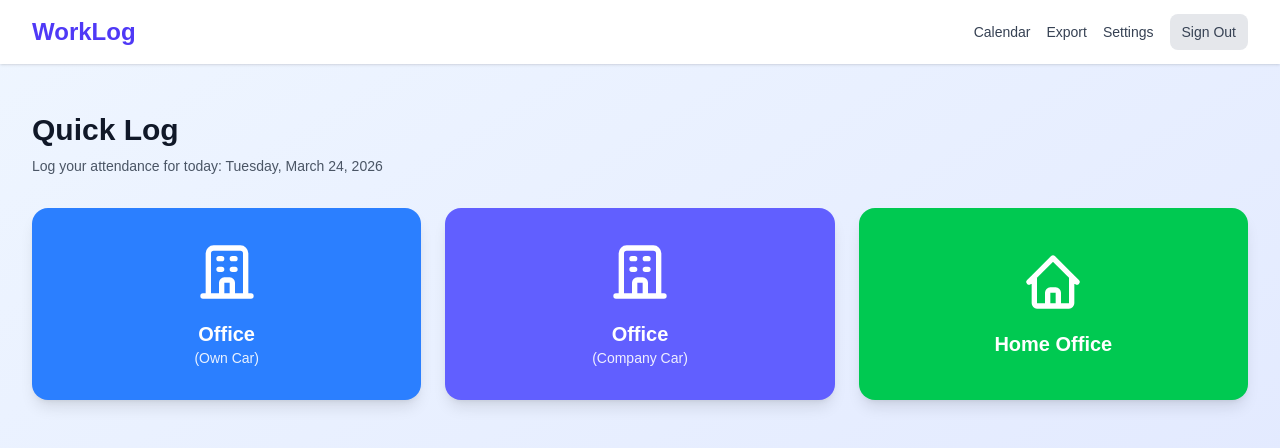
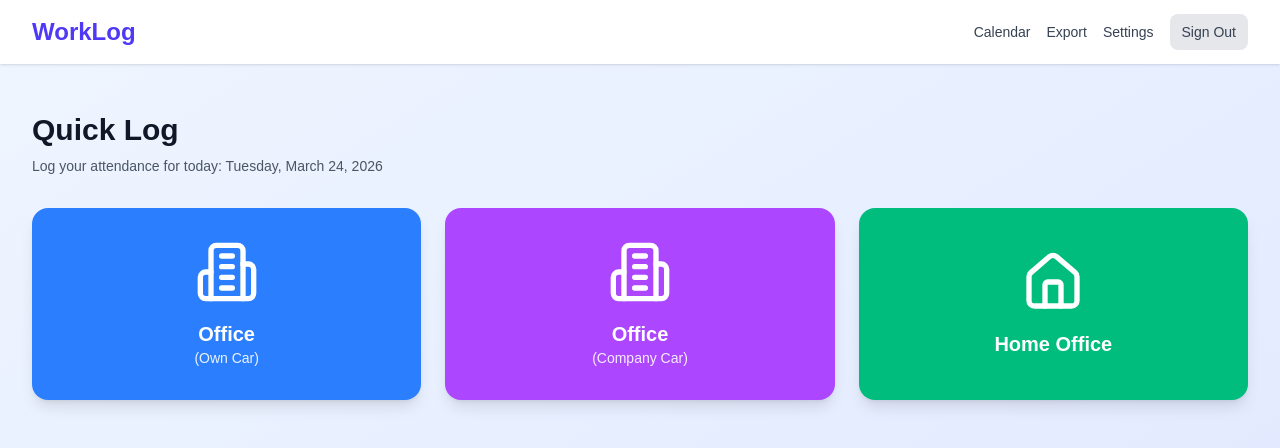
Before and after one commit to kuehnleon/daydesk, a Next.js app: page /dashboard in a window 1280 px wide. Shown: the top 448 px of the page. Built offline with nearby package versions, Linux system fonts and the light colour scheme; no server answers.

Commit message:
Update dashboard to use Lucide icons and consistent colors
Use Building2, Home, Check icons; match calendar color scheme

```diff
--- a/src/app/dashboard/page.tsx
+++ b/src/app/dashboard/page.tsx
@@ -4,6 +4,7 @@ import { useState, useEffect } from 'react'
 import { format } from 'date-fns'
 import { signOut } from 'next-auth/react'
 import { useToast } from '@/components/ui/toast'
+import { Building2, Home, Check } from 'lucide-react'
 
 type AttendanceType = 'office' | 'home' | null
 type TransportType = 'own_car' | 'company_car' | null
@@ -158,24 +159,10 @@ export default function Dashboard() {
           >
             {isSelected('office', 'own_car') && (
               <div className="absolute top-3 right-3 rounded-full bg-white p-1">
-                <svg className="h-4 w-4 text-blue-600" fill="none" stroke="currentColor" viewBox="0 0 24 24">
-                  <path strokeLinecap="round" strokeLinejoin="round" strokeWidth={3} d="M5 13l4 4L19 7" />
-                </svg>
+                <Check className="h-4 w-4 text-blue-600" strokeWidth={3} />
               </div>
             )}
-            <svg
-              className="h-16 w-16 mb-4"
-              fill="none"
-              stroke="currentColor"
-              viewBox="0 0 24 24"
-            >
-              <path
-                strokeLinecap="round"
-                strokeLinejoin="round"
-                strokeWidth={2}
-                d="M19 21V5a2 2 0 00-2-2H7a2 2 0 00-2 2v16m14 0h2m-2 0h-5m-9 0H3m2 0h5M9 7h1m-1 4h1m4-4h1m-1 4h1m-5 10v-5a1 1 0 011-1h2a1 1 0 011 1v5m-4 0h4"
-              />
-            </svg>
+            <Building2 className="h-16 w-16 mb-4" />
             <span className="text-xl font-semibold">Office</span>
             <span className="text-sm opacity-90">(Own Car)</span>
           </button>
@@ -183,28 +170,14 @@ export default function Dashboard() {
           <button
             onClick={() => logAttendance('office', 'company_car')}
             disabled={isLoading}
-            className={getButtonClasses('office', 'company_car', 'bg-indigo-500', 'hover:bg-indigo-600', 'bg-indigo-600', 'ring-indigo-300', 'dark:ring-indigo-400')}
+            className={getButtonClasses('office', 'company_car', 'bg-purple-500', 'hover:bg-purple-600', 'bg-purple-600', 'ring-purple-300', 'dark:ring-purple-400')}
           >
             {isSelected('office', 'company_car') && (
               <div className="absolute top-3 right-3 rounded-full bg-white p-1">
-                <svg className="h-4 w-4 text-indigo-600" fill="none" stroke="currentColor" viewBox="0 0 24 24">
-                  <path strokeLinecap="round" strokeLinejoin="round" strokeWidth={3} d="M5 13l4 4L19 7" />
-                </svg>
+                <Check className="h-4 w-4 text-purple-600" strokeWidth={3} />
               </div>
             )}
-            <svg
-              className="h-16 w-16 mb-4"
-              fill="none"
-              stroke="currentColor"
-              viewBox="0 0 24 24"
-            >
-              <path
-                strokeLinecap="round"
-                strokeLinejoin="round"
-                strokeWidth={2}
-                d="M19 21V5a2 2 0 00-2-2H7a2 2 0 00-2 2v16m14 0h2m-2 0h-5m-9 0H3m2 0h5M9 7h1m-1 4h1m4-4h1m-1 4h1m-5 10v-5a1 1 0 011-1h2a1 1 0 011 1v5m-4 0h4"
-              />
-            </svg>
+            <Building2 className="h-16 w-16 mb-4" />
             <span className="text-xl font-semibold">Office</span>
             <span className="text-sm opacity-90">(Company Car)</span>
           </button>
@@ -212,28 +185,14 @@ export default function Dashboard() {
           <button
             onClick={() => logAttendance('home', null)}
             disabled={isLoading}
-            className={getButtonClasses('home', null, 'bg-green-500', 'hover:bg-green-600', 'bg-green-600', 'ring-green-300', 'dark:ring-green-400')}
+            className={getButtonClasses('home', null, 'bg-emerald-500', 'hover:bg-emerald-600', 'bg-emerald-600', 'ring-emerald-300', 'dark:ring-emerald-400')}
           >
             {isSelected('home', null) && (
               <div className="absolute top-3 right-3 rounded-full bg-white p-1">
-                <svg className="h-4 w-4 text-green-600" fill="none" stroke="currentColor" viewBox="0 0 24 24">
-                  <path strokeLinecap="round" strokeLinejoin="round" strokeWidth={3} d="M5 13l4 4L19 7" />
-                </svg>
+                <Check className="h-4 w-4 text-emerald-600" strokeWidth={3} />
               </div>
             )}
-            <svg
-              className="h-16 w-16 mb-4"
-              fill="none"
-              stroke="currentColor"
-              viewBox="0 0 24 24"
-            >
-              <path
-                strokeLinecap="round"
-                strokeLinejoin="round"
-                strokeWidth={2}
-                d="M3 12l2-2m0 0l7-7 7 7M5 10v10a1 1 0 001 1h3m10-11l2 2m-2-2v10a1 1 0 01-1 1h-3m-6 0a1 1 0 001-1v-4a1 1 0 011-1h2a1 1 0 011 1v4a1 1 0 001 1m-6 0h6"
-              />
-            </svg>
+            <Home className="h-16 w-16 mb-4" />
             <span className="text-xl font-semibold">Home Office</span>
           </button>
         </div>
```
